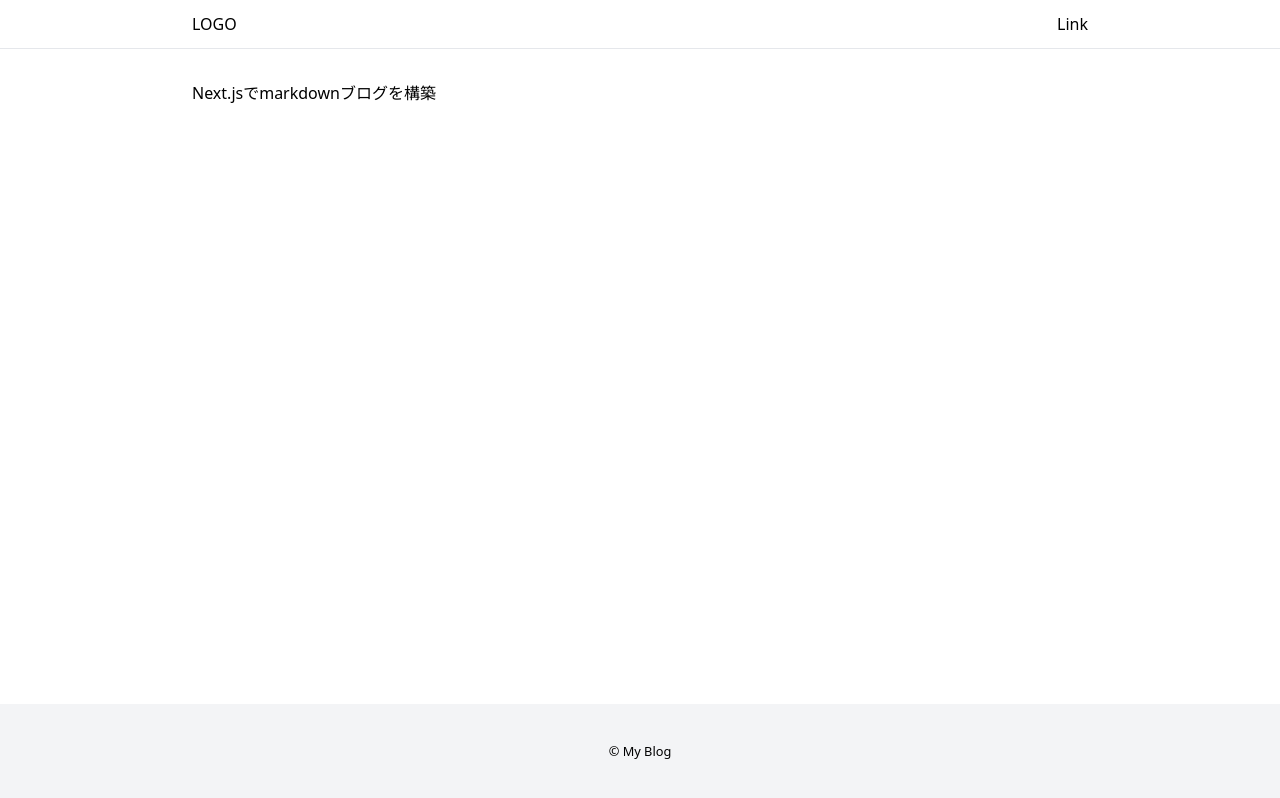
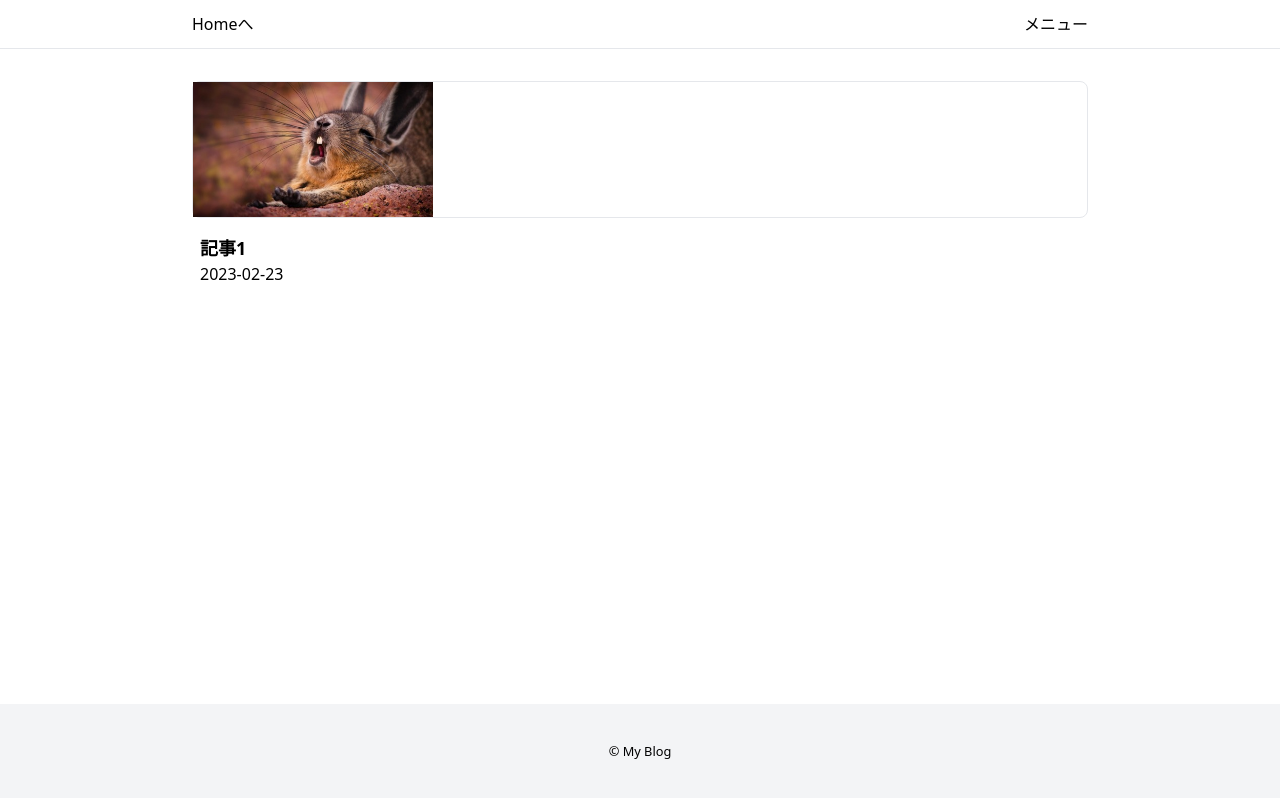
Before and after one commit to hkuroda222/my-blog, a Next.js app: page / in a window 1280 px wide. Built offline with nearby package versions, Linux system fonts and the light colour scheme.

Commit message:
feat: 仮のカードUIを作成

```diff
--- /dev/null
+++ b/src/components/parts/card.tsx
@@ -0,0 +1,22 @@
+import Image from 'next/image';
+import Link from 'next/link';
+
+export const Card: React.FC<{ post: any }> = (props) => {
+  const { post } = props;
+  return (
+    <Link href={`/posts/${post.slug}`}>
+      <div className="border rounded-lg">
+        <Image
+          src={`/static/images/${post.frontMatter.image}`}
+          width={240}
+          height={200}
+          alt={post.frontMatter.title}
+        />
+      </div>
+      <div className="px-2 py-4">
+        <h1 className="font-bold text-lg">{post.frontMatter.title}</h1>
+        <span>{post.frontMatter.date}</span>
+      </div>
+    </Link>
+  );
+};
--- a/src/components/parts/header.tsx
+++ b/src/components/parts/header.tsx
@@ -5,8 +5,8 @@ export const Header: React.FC = () => {
     <header className="sticky top-0 border-b z-10 bg-white">
       <div className="max-w-4xl mx-auto flex justify-between items-center h-12">
         {/* todo: ロゴ作る */}
-        <Link href="/">LOGO</Link>
-        <div>Link</div>
+        <Link href="/">Homeへ</Link>
+        <div>メニュー</div>
       </div>
     </header>
   );
--- a/src/pages/index.tsx
+++ b/src/pages/index.tsx
@@ -1,9 +1,9 @@
 import fs from 'fs';
 import { NextPage } from 'next';
-import Link from 'next/link';
 import matter from 'gray-matter';
+import Head from 'next/head';
 
-import Head from 'next/head';
+import { Card } from '@/components/parts/card';
 
 const Home: NextPage<{
   posts: Array<{
@@ -12,7 +12,6 @@ const Home: NextPage<{
   }>;
 }> = (props) => {
   const { posts } = props;
-  console.log(posts);
   return (
     <>
       <Head>
@@ -24,9 +23,7 @@ const Home: NextPage<{
       <main>
         <div className="my-8">
           {posts.map((post) => (
-            <div key={post.slug}>
-              <Link href={`posts/${post.slug}`}>{post.frontMatter.title}</Link>
-            </div>
+            <Card post={post} key={post.slug} />
           ))}
         </div>
       </main>
--- a/src/pages/posts/[slug].tsx
+++ b/src/pages/posts/[slug].tsx
@@ -16,7 +16,8 @@ const Post: NextPage<{
   );
 };
 
-export async function getStaticProps(context) {
+// TODO: contextの型付け
+export async function getStaticProps(context: any) {
   const params = context.params;
   const file = fs.readFileSync(`./src/posts/${params.slug}.md`, 'utf-8');
   const { data, content } = matter(file);
--- a/src/posts/sample.md
+++ b/src/posts/sample.md
@@ -1,13 +1,14 @@
 ---
-title: 'Next.jsでmarkdownブログを構築'
+title: '記事1'
 date: '2023-02-23'
 description: 'サンプル用のmdファイル'
+image: bis.jpeg
 ---
 
-Next.js を使って Markdown のブログサイトの構築を一から行なっていきます。
+Next.js を使って Markdown のブログサイトの構築
 
 ## h2 タイトル
 
 ### h3 タイトル
 
-npx create-next-app コマンドを利用して Next.js プロジェクトの作成を行います。
+npx create-next-app コマンドを利用して Next.js プロジェクトを作成
```
Also changed, not shown: public/static/images/bis.jpeg (added).
